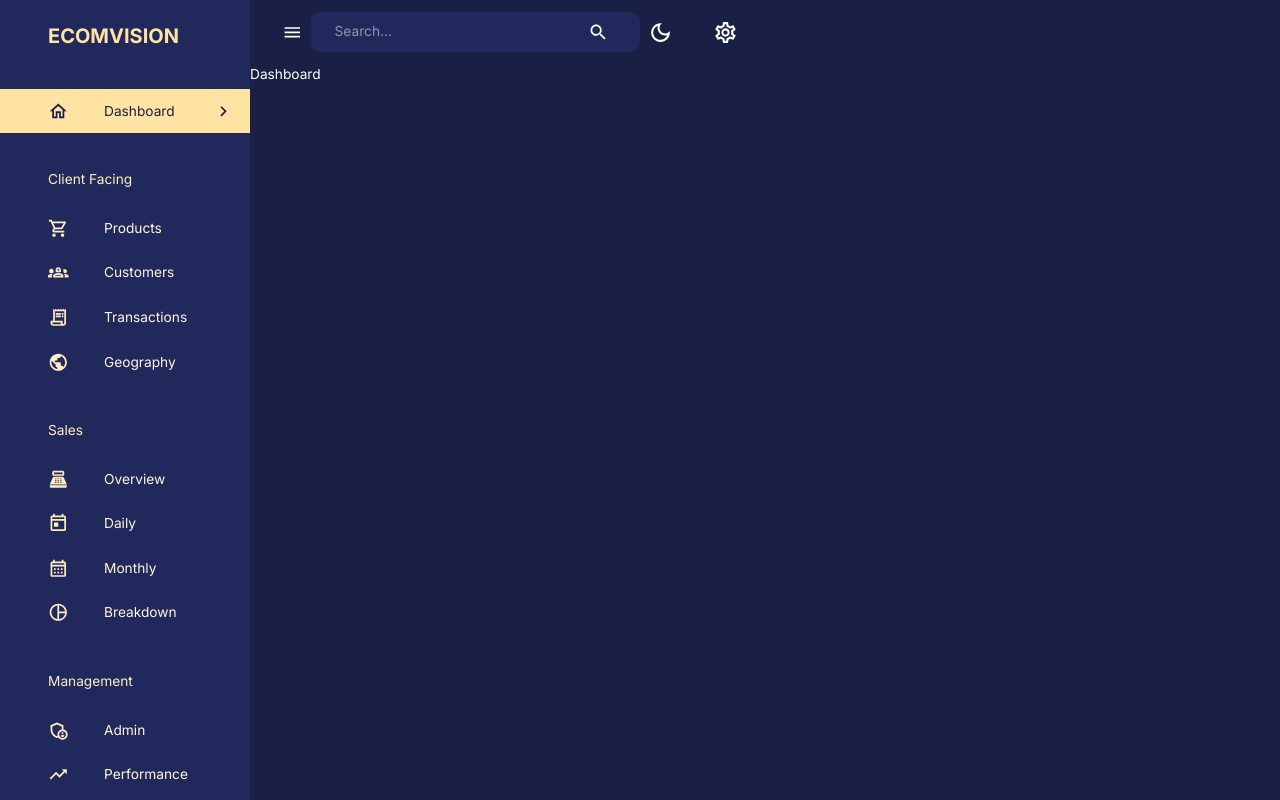
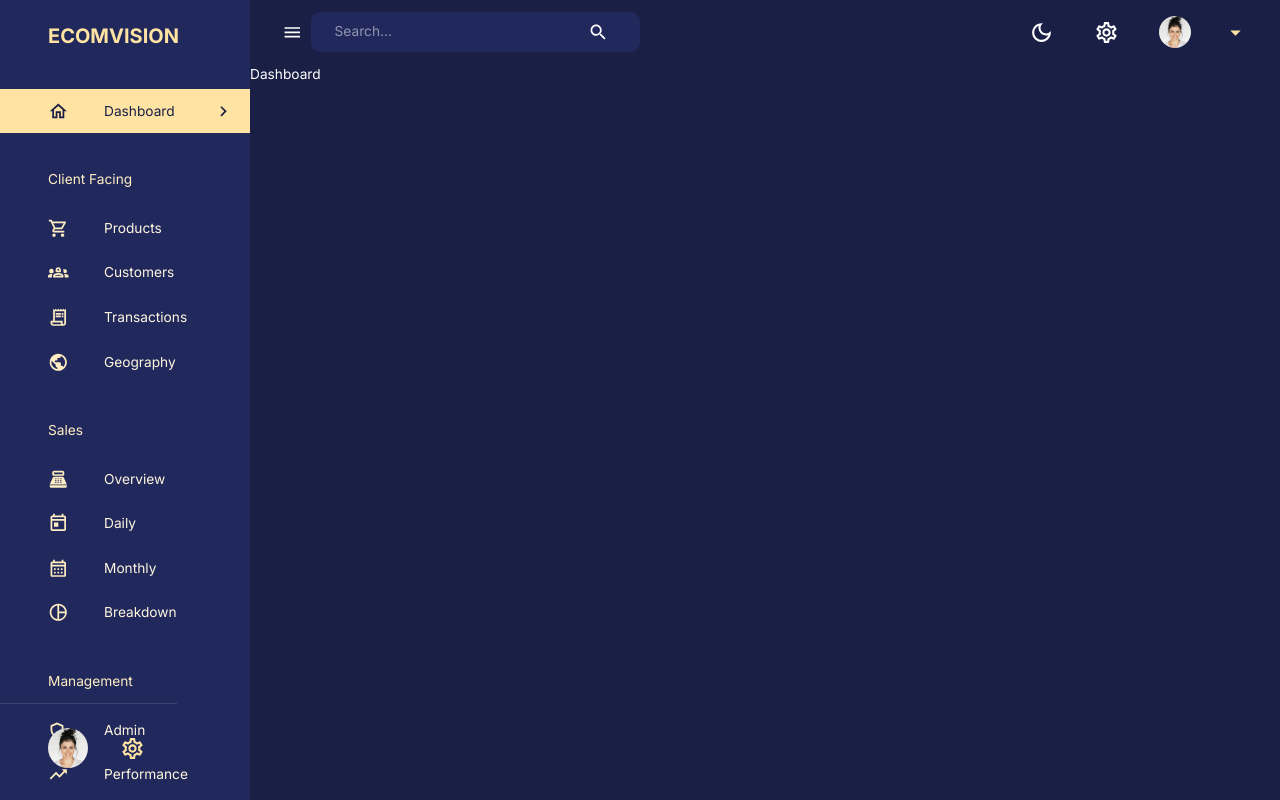
Before and after one commit to esfredson/mern-client, a React (Create React App) app: page /dashboard in a window 1280 px wide. Built offline with nearby package versions, Linux system fonts and the light colour scheme; no server answers.

Commit message:
injecting user data in sidebar and navbar

```diff
--- a/src/components/Navbar.jsx
+++ b/src/components/Navbar.jsx
@@ -8,25 +8,40 @@
   ArrowDropDownOutlined,
 } from "@mui/icons-material";
 import FlexBetween from "components/FlexBetween";
-import { useDispatch } from 'react-redux';
+import { useDispatch } from "react-redux";
 import { setMode } from "state";
 import profileImage from "assets/profile.jpeg";
-import { AppBar, IconButton, InputBase, Toolbar, useTheme } from "@mui/material";
+import {
+  AppBar,
+  Box,
+  Button,
+  IconButton,
+  InputBase,
+  Menu,
+  MenuItem,
+  Toolbar,
+  Typography,
+  useTheme,
+} from "@mui/material";
 
-const Navbar = ({
-    isSidebarOpen,
-    setIsSidebarOpen
-}) => {
+const Navbar = ({ user, isSidebarOpen, setIsSidebarOpen }) => {
   const dispatch = useDispatch();
   const theme = useTheme();
-    return <AppBar
+
+  const [anchorEl, setAnchorEl] = useState(null);
+  const isOpen = Boolean(anchorEl);
+  const handleClick = (event) => setAnchorEl(event.currentTarget);
+  const handleClose = () => setAnchorEl(null);
+
+  return (
+    <AppBar
       sx={{
         position: "static",
         background: "none",
         boxShadow: "none",
       }}
     >
-        <Toolbar sx={{ justifyContent: "space-between"}}>
+      <Toolbar sx={{ justifyContent: "space-between" }}>
         {/* LEFT SIDE*/}
         <FlexBetween>
           <IconButton onClick={() => setIsSidebarOpen(!isSidebarOpen)}>
@@ -47,19 +62,69 @@
 
         {/* RIGHT SIDE*/}
         <FlexBetween gap="1.5rem">
-                <IconButton onClick={()=>dispatch(setMode())}>
-                    {theme.palette.mode === 'dark' ? (
-                        <DarkModeOutlined sx={{fontSize:"25px"}} />
+          <IconButton onClick={() => dispatch(setMode())}>
+            {theme.palette.mode === "dark" ? (
+              <DarkModeOutlined sx={{ fontSize: "25px" }} />
             ) : (
-                        <LightModeOutlined sx={{fontSize:"25px"}} />
+              <LightModeOutlined sx={{ fontSize: "25px" }} />
             )}
           </IconButton>
           <IconButton>
-                    <SettingsOutlined sx={{fontSize:"25px"}} />
+            <SettingsOutlined sx={{ fontSize: "25px" }} />
           </IconButton>
+
+          <FlexBetween>
+            <Button
+              onClick={handleClick}
+              sx={{
+                display: "flex",
+                justifyContent: "space-between",
+                alignItems: "center",
+                textTransform: "none",
+                gap: "1rem",
+              }}
+            >
+              <Box
+                component="img"
+                alt="profile"
+                src={profileImage}
+                height="32px"
+                width="32px"
+                borderRadius="50%"
+                sx={{ objectFit: "cover" }}
+              />
+              <Box textAlign="left">
+                <Typography
+                  fontWeight="bold"
+                  fontSize="0.85rem"
+                  sx={{ color: theme.palette.secondary[100] }}
+                >
+                  {user.name}
+                </Typography>
+                <Typography
+                  fontSize="0.75rem"
+                  sx={{ color: theme.palette.secondary[200] }}
+                >
+                  {user.occupation}
+                </Typography>
+              </Box>
+              <ArrowDropDownOutlined
+                sx={{ color: theme.palette.secondary[300], fontSize: "25px" }}
+              />
+            </Button>
+            <Menu
+              anchorEl={anchorEl}
+              open={isOpen}
+              onClose={handleClose}
+              anchorOrigin={{ vertical: "bottom", horizontal: "center" }}
+            >
+                <MenuItem onClick={handleClose}>Log Out</MenuItem>
+            </Menu>
+          </FlexBetween>
         </FlexBetween>
       </Toolbar>
     </AppBar>
+  );
 };
 
 export default Navbar;
--- a/src/components/Sidebar.jsx
+++ b/src/components/Sidebar.jsx
@@ -93,6 +93,7 @@
 ];
 
 const Sidebar = ({
+  user,
   drawerWidth,
   isSidebarOpen,
   setIsSidebarOpen,
@@ -106,6 +107,8 @@
   useEffect(() => {
     setActive(pathname.substring(1));
   }, [pathname]);
+
+
   return (
     <Box component="nav">
       {isSidebarOpen && (
@@ -167,9 +170,8 @@
                         color:
                           active === lcText
                             ? theme.palette.primary[600]
-                            : theme.palette.secondary[100]
+                            : theme.palette.secondary[100],
                       }}
-
                     >
                       <ListItemIcon
                         sx={{
@@ -177,20 +179,53 @@
                           color:
                             active === lcText
                               ? theme.palette.primary[600]
-                                : theme.palette.secondary[200]
+                              : theme.palette.secondary[200],
                         }}
                       >
                         {icon}
                       </ListItemIcon>
                       <ListItemText primary={text} />
                       {active === lcText && (
-                        <ChevronRightOutlined sx={{ ml: "auto "}} />
+                        <ChevronRightOutlined sx={{ ml: "auto " }} />
                       )}
                     </ListItemButton>
                   </ListItem>
-                )
+                );
               })}
             </List>
+          </Box>
+
+          <Box position="absolute" bottom="2rem">
+            <Divider />
+            <FlexBetween textTransform="none" gap="1rem" m="1.5rem 2rem 0 3rem">
+              <Box
+                component="img"
+                alt="profile"
+                src={profileImage}
+                height="40px"
+                width="40px"
+                borderRadius="50%"
+                sx={{ objectFit: "cover" }}
+              />
+                <Box textAlign="left">
+                  <Typography
+                    fontWeight="bold"
+                    fontSize="0.9rem"
+                    sx={{ color: theme.palette.secondary[100] }}
+                  >
+                    {user.name}
+                  </Typography>
+                  <Typography
+                    fontSize="0.8rem"
+                    sx={{ color: theme.palette.secondary[200] }}
+                  >
+                    {user.occupation}
+                  </Typography>
+                </Box>
+                <SettingsOutlined
+                  sx={{ color: theme.palette.secondary[300], fontSize: "25px" }}
+                />
+            </FlexBetween>
           </Box>
         </Drawer>
       )}
--- a/src/index.js
+++ b/src/index.js
@@ -5,12 +5,18 @@
 import { configureStore } from '@reduxjs/toolkit';
 import globalReducer from 'state';
 import { Provider } from 'react-redux';
+import { setupListeners } from '@reduxjs/toolkit/query';
+import { api } from 'state/api';
 
 const store = configureStore({
   reducer: {
     global: globalReducer,
+    [api.reducerPath]: api.reducer,
   },
-})
+  middleware: (getDefault) => getDefault().concat(api.middleware)
+});
+setupListeners(store.dispatch);
+
 
 const root = ReactDOM.createRoot(document.getElementById('root'));
 root.render(
--- a/src/scenes/layout/index.jsx
+++ b/src/scenes/layout/index.jsx
@@ -4,20 +4,27 @@
 import { useSelector } from 'react-redux';
 import Navbar from 'components/Navbar';
 import Sidebar from 'components/Sidebar';
+import { useGetUserQuery } from 'state/api';
 
 const Layout = () => {
   const isNonMobile = useMediaQuery("(min-width: 600px)");
   const [isSidebarOpen, setIsSidebarOpen] = useState(true);
+  const userId = useSelector((state) => state.global.userId);
+  const { data } = useGetUserQuery(userId);
+  console.log("data:", data)
+
   return (
   <Box display={isNonMobile ? "flex" : "block"} width="100%" height="100%">
     <Sidebar
+      user= {data || {}}
       isNonMobile={isNonMobile}
       drawerWidth="250px"
       isSidebarOpen={isSidebarOpen}
       setIsSidebarOpen={setIsSidebarOpen}
     />
-    <Box>
+    <Box flexGrow={1}>
         <Navbar
+          user= {data || {}}
           isSidebarOpen={isSidebarOpen}
           setIsSidebarOpen={setIsSidebarOpen}
         />
--- /dev/null
+++ b/src/state/api.js
@@ -0,0 +1,15 @@
+import { createApi, fetchBaseQuery } from "@reduxjs/toolkit/query/react";
+
+export const api = createApi({
+    baseQuery: fetchBaseQuery({ baseUrl: process.env.REACT_APP_BASE_URL }),
+    reducerPath: "adminApi",
+    tagTypes: ["User"],
+    endpoints: (build) => ({
+        getUser: build.query({
+            query: (id) => `general/user/${id}`,
+            providesTags: ["User"]
+        })
+    })
+})
+
+export const { useGetUserQuery } = api
```
Lines whose indentation alone changed are shown as unchanged.
